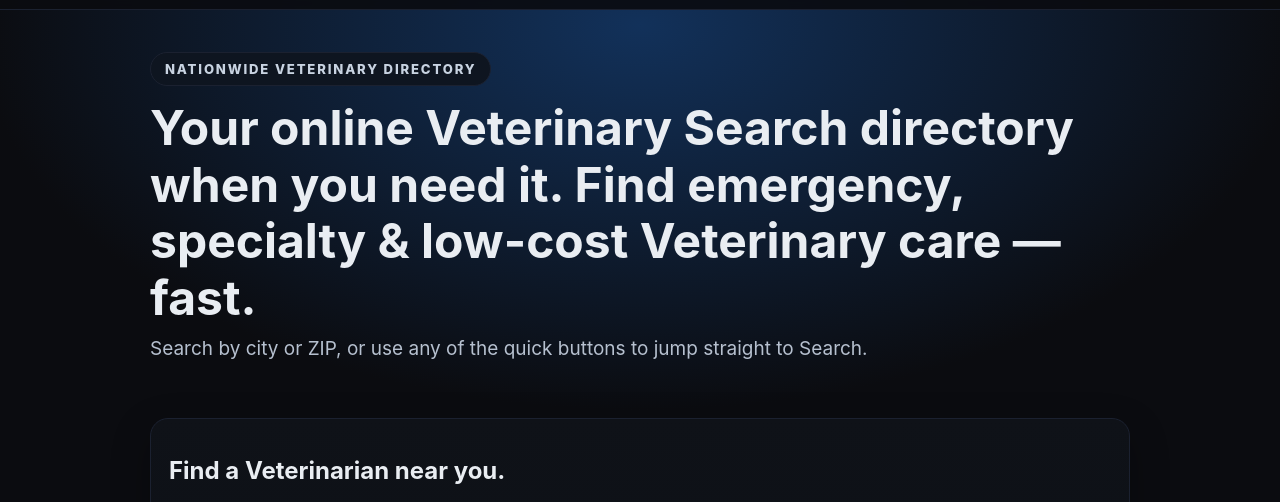
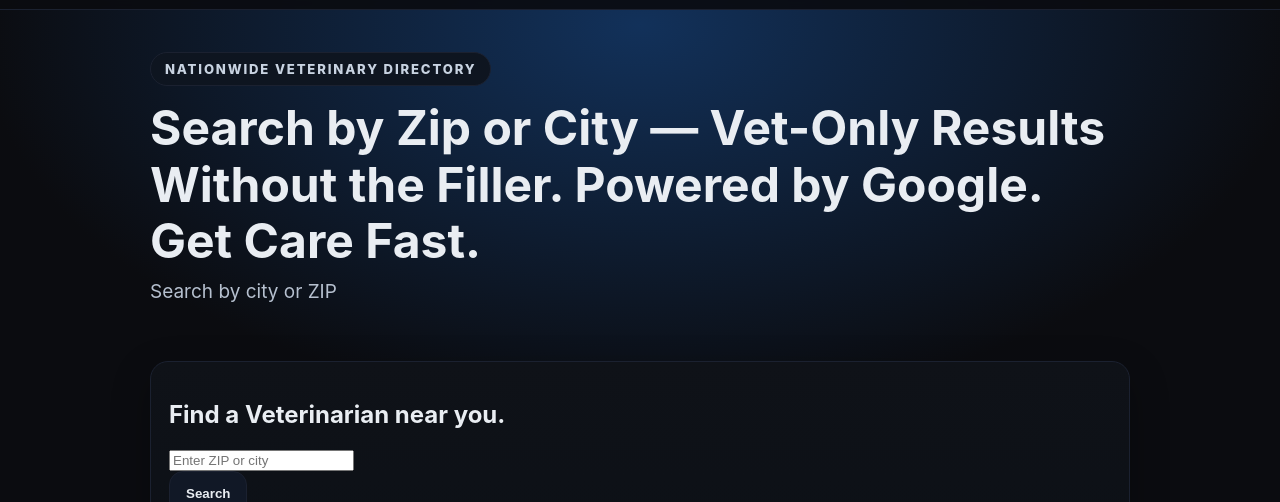
Before and after one commit to ruralvetlady-eng/findavet-online, a plain HTML site: page index.html in a window 1280 px wide. Shown: the part 55-557 px from the top of the page. Drawn offline with Linux system fonts and the light colour scheme.

Commit message:
Update index.html

```diff
--- a/index.html
+++ b/index.html
@@ -100,8 +100,8 @@
     <!-- Hero -->
     <section class="container hero">
       <span class="eyebrow">Nationwide veterinary directory</span>
-      <h1>Your online Veterinary Search directory when you need it. Find emergency, specialty & low-cost Veterinary care — fast.</h1>
-      <p class="lead">Search by city or ZIP, or use any of the quick buttons to jump straight to Search.</p>
+      <h1>Search by Zip or City — Vet-Only Results Without the Filler. Powered by Google. Get Care Fast.</h1>
+      <p class="lead">Search by city or ZIP</p>
     </section>
 <!-- Search -->
 <section id="search" class="container section">
```
